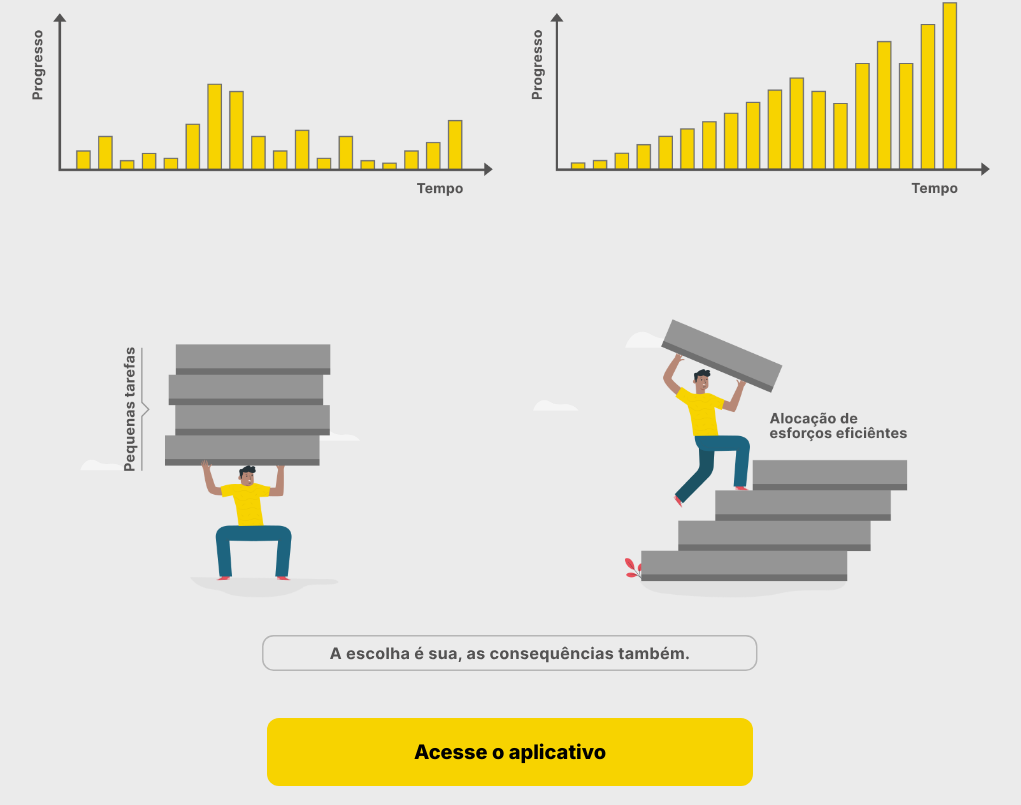
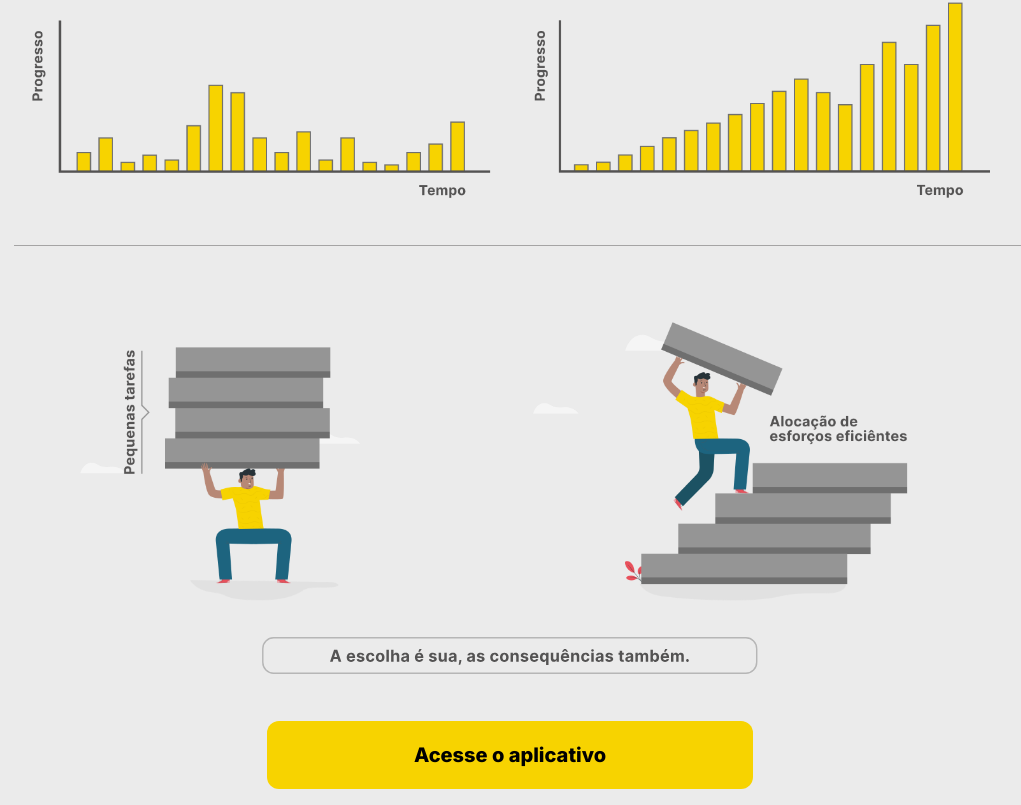
Before and after one commit to Daniel-Vitor-Duarte/planner3, a Next.js app: page /planner3/ in a window 1280 px wide. Shown: the part 8542-9347 px from the top of the page, without its empty margins (130-1151 px from the left). Built offline with nearby package versions, Linux system fonts and the light colour scheme; a web font is replaced by a local one.

Commit message:
img change

```diff
--- a/src/app/page.tsx
+++ b/src/app/page.tsx
@@ -594,10 +594,11 @@ export default function Home() {
           alt=""
           className="lg:hidden max-w-[21.9rem] mx-auto mt-[.81rem] "
         />
+        <div className=" lg:w-[105%] lg:-ml-4 bg-[#A5A4A4] h-[0.0625rem] mt-[2.94rem] sm:mt-[.81rem]"></div>
         <Image
           src={desenho}
           alt=""
-          className="sm:hidden max-w-[70.25rem] mm:max-w-[60rem] mx-auto mt-[2.94rem] "
+          className="sm:hidden max-w-[70.25rem] mm:max-w-[60rem] mx-auto "
         />
         <Image
           src={desenhoCel}
@@ -609,6 +610,7 @@ export default function Home() {
           alt=""
           className=" max-w-[35.51894rem] sm:max-w-[19.96844rem] mm:max-w-[31rem] mx-auto mt-[1.87rem] "
         />
+
       </section>
 
       <section className=" w-full">
```
Also changed, not shown: public/grafico-celular.png, public/grafico.png.
